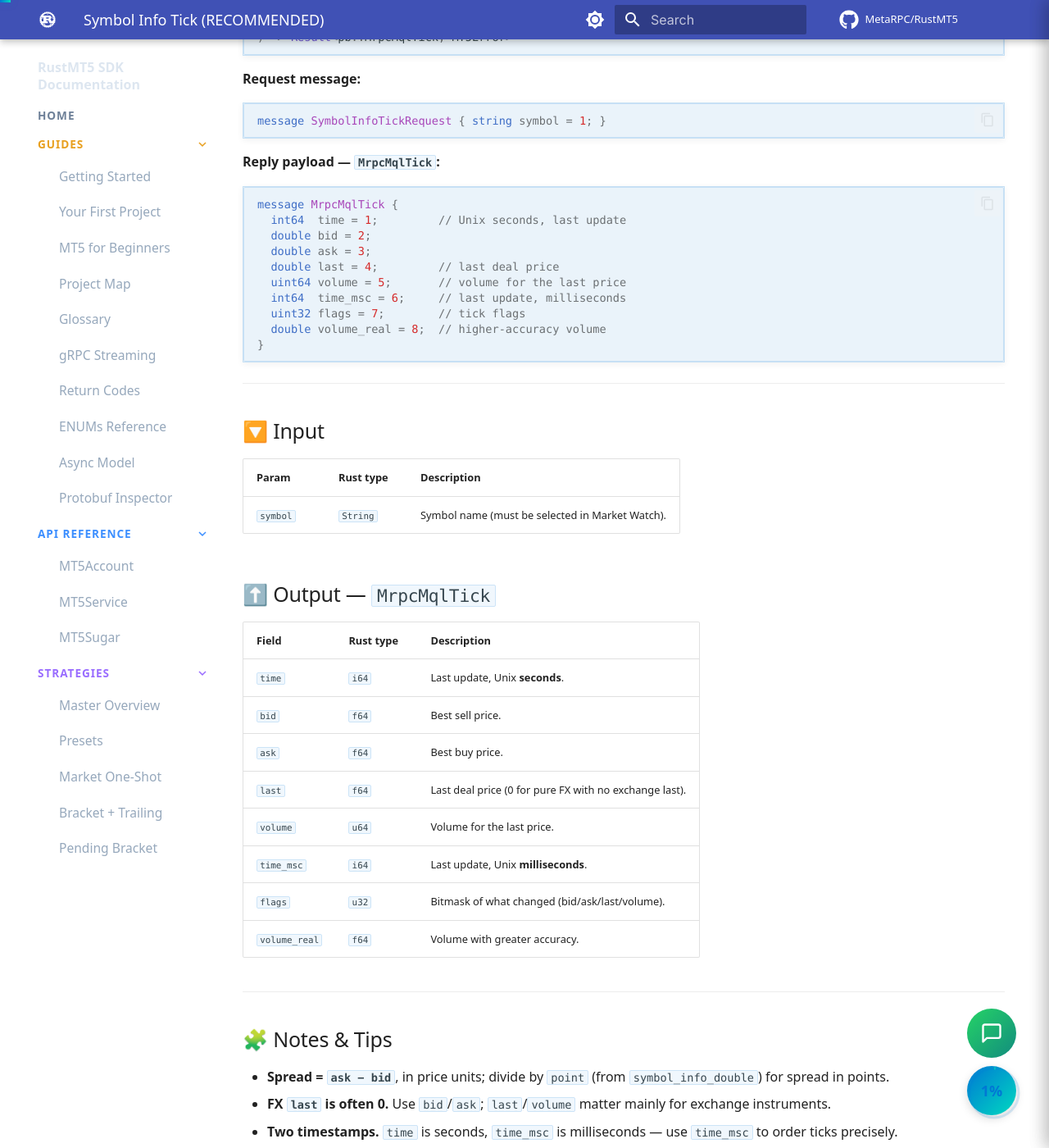
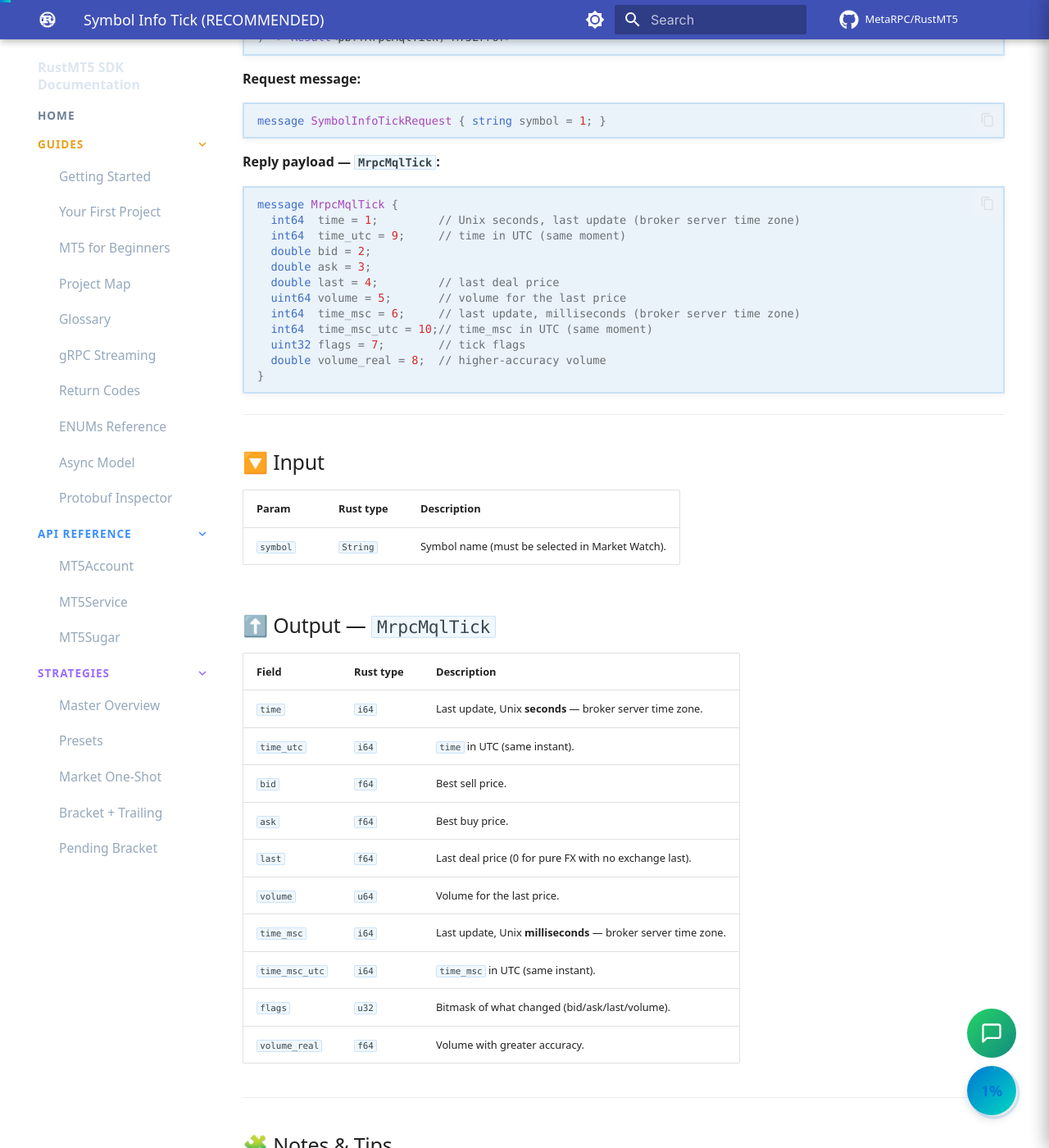
Before and after one commit to MetaRPC/RustMT5, an MkDocs documentation site: the page built from docs/MT5Account/2. Symbol_Information/symbol_info_tick.md, in a window 1280 px wide and 1400 px high, scrolled down 933 px. Shown: the whole window at 82% size. Built offline with MkDocs 1.6.1 and Material for MkDocs 9.7.7, drawn with Linux system fonts in a browser that asks for light colours; comment, search, counter and statistics services are not loaded.

Commit message:
Fix MrpcMqlTick time semantics in symbol_info_tick
time/time_msc are in the broker server time zone; the generated struct
also carries time_utc/time_msc_utc. Add those fields to the proto
snippet and the output table, and use t.time_msc_utc in the freshness
(age) example so the comparison against Utc::now() is correct.

Co-Authored-By: Claude Opus 4.8 <noreply@anthropic.com>

````diff
--- a/docs/MT5Account/2. Symbol_Information/symbol_info_tick.md
+++ b/docs/MT5Account/2. Symbol_Information/symbol_info_tick.md
@@ -44,12 +44,14 @@ message SymbolInfoTickRequest { string symbol = 1; }
 
 ```protobuf
 message MrpcMqlTick {
-  int64  time = 1;         // Unix seconds, last update
+  int64  time = 1;         // Unix seconds, last update (broker server time zone)
+  int64  time_utc = 9;     // time in UTC (same moment)
   double bid = 2;
   double ask = 3;
   double last = 4;         // last deal price
   uint64 volume = 5;       // volume for the last price
-  int64  time_msc = 6;     // last update, milliseconds
+  int64  time_msc = 6;     // last update, milliseconds (broker server time zone)
+  int64  time_msc_utc = 10;// time_msc in UTC (same moment)
   uint32 flags = 7;        // tick flags
   double volume_real = 8;  // higher-accuracy volume
 }
@@ -67,12 +69,14 @@ message MrpcMqlTick {
 
 | Field | Rust type | Description |
 |-------|-----------|-------------|
-| `time` | `i64` | Last update, Unix **seconds**. |
+| `time` | `i64` | Last update, Unix **seconds** — broker server time zone. |
+| `time_utc` | `i64` | `time` in UTC (same instant). |
 | `bid` | `f64` | Best sell price. |
 | `ask` | `f64` | Best buy price. |
 | `last` | `f64` | Last deal price (0 for pure FX with no exchange last). |
 | `volume` | `u64` | Volume for the last price. |
-| `time_msc` | `i64` | Last update, Unix **milliseconds**. |
+| `time_msc` | `i64` | Last update, Unix **milliseconds** — broker server time zone. |
+| `time_msc_utc` | `i64` | `time_msc` in UTC (same instant). |
 | `flags` | `u32` | Bitmask of what changed (bid/ask/last/volume). |
 | `volume_real` | `f64` | Volume with greater accuracy. |
 
@@ -117,7 +121,7 @@ println!("spread: {:.1} points", (t.ask - t.bid) / point);
 use metarpc_mt5::proto::mt5_term_api as pb;
 
 let t = account.symbol_info_tick(pb::SymbolInfoTickRequest { symbol: "EURUSD".into() }).await?;
-let age_ms = chrono::Utc::now().timestamp_millis() - t.time_msc;
+let age_ms = chrono::Utc::now().timestamp_millis() - t.time_msc_utc;
 if age_ms > 5_000 { println!("[WARN] quote is {age_ms} ms old — market may be closed"); }
 ```
 
````
